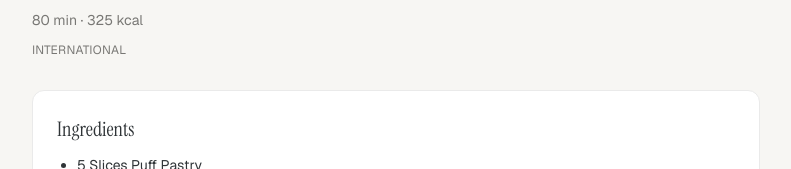
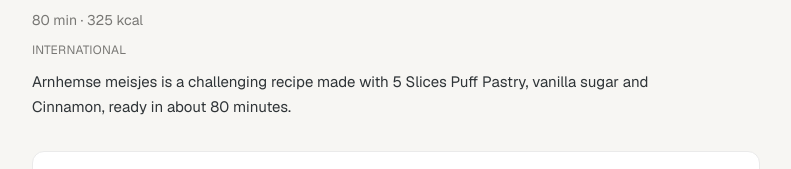
Before and after one commit to TechnoBytee/foody, a Next.js app: page /en/tarif/mealdb-53392 in a window 1280 px wide. Shown: the part 564-733 px from the top of the page, without its empty margins (244-1035 px from the left). Built offline with nearby package versions, Linux system fonts and the light colour scheme.

Commit message:
feat(recipes): generate short intro narrative for every recipe detail

```diff
--- a/package.json
+++ b/package.json
@@ -18,7 +18,8 @@
     "dev": "next dev",
     "build": "next build",
     "start": "next start",
-    "lint": "eslint"
+    "lint": "eslint",
+    "test": "node --test tests/*.test.mjs"
   },
   "dependencies": {
     "@supabase/ssr": "^0.12.7",
--- a/src/app/[locale]/tarif/[id]/page.tsx
+++ b/src/app/[locale]/tarif/[id]/page.tsx
@@ -3,6 +3,7 @@ import { notFound } from "next/navigation";
 import { recipes, getRecipe } from "@/data/recipes";
 import { getMessages, Locale } from "@/i18n";
 import { getAlternatives } from "@/services/ai";
+import { getRecipeIntro } from "@/lib/recipe-intro";
 import RecipeCards from "@/components/RecipeCards";
 
 export function generateStaticParams() {
@@ -64,6 +65,9 @@ export default async function RecipePage({
             )}
           </p>
         )}
+        <p className="max-w-2xl text-[15px] leading-relaxed text-[#2F3437]">
+          {getRecipeIntro(recipe, locale)}
+        </p>
       </div>
 
       {recipe.history && (
--- /dev/null
+++ b/src/lib/recipe-intro.ts
@@ -0,0 +1,60 @@
+import type { Recipe } from "@/data/types";
+
+// Tarif metinlerini elle düzenlemeden, mevcut alanlardan kısa bir giriş üretir.
+// Bu, ham veri dosyalarını değiştirmeden her tarife bir anlatım kazandırır.
+type Lang = "tr" | "en";
+
+const quantityPrefix: Record<Lang, RegExp> = {
+  tr:
+    /^\s*(?:[\d¼½¾.,]+\s*)?(?:su bardağı|tatlı kaşığı|çay kaşığı|yemek kaşığı|orta boy|küçük|büyük|yarım|diş|adet|tane|gram|g|kg|ml|litre|bardak|kaşık|avuç|demet|paket|kutu|sap|çubuk|yaprak)\s*/i,
+  en:
+    /^\s*(?:[\d./]+\s*)?(?:cups?|tablespoons?|teaspoons?|tbsp|tsp|cloves?|grams?|g|kg|ml|litres?|liters?|medium|small|large|pieces?|pinch|sprigs?|of)\s*/i,
+};
+
+const difficultyWord: Record<Lang, Record<Recipe["difficulty"], string>> = {
+  tr: { easy: "kolay", medium: "orta zorlukta", hard: "zorlu" },
+  en: { easy: "easy", medium: "medium-difficulty", hard: "challenging" },
+};
+
+function shortIngredient(value: string, lang: Lang): string {
+  let text = value.trim().replace(quantityPrefix[lang], "").trim();
+  text = text.replace(/\s*\([^)]*\)/g, "").replace(/^(?:of|the)\s+/i, "").replace(/[.,;]+$/, "");
+  if (text.length > 32) text = `${text.slice(0, 31).trimEnd()}…`;
+  return text;
+}
+
+function join(items: string[], lang: Lang): string {
+  if (items.length === 1) return items[0];
+  if (items.length === 2) return `${items[0]} ${lang === "tr" ? "ve" : "and"} ${items[1]}`;
+  return `${items.slice(0, -1).join(", ")} ${lang === "tr" ? "ve" : "and"} ${items[items.length - 1]}`;
+}
+
+export function getRecipeIntro(recipe: Recipe, lang: Lang): string {
+  const seen = new Set<string>();
+  const ingredients: string[] = [];
+  for (const raw of recipe.ingredients[lang]) {
+    const item = shortIngredient(raw, lang);
+    if (!item || seen.has(item)) continue;
+    seen.add(item);
+    ingredients.push(item);
+    if (ingredients.length === 3) break;
+  }
+
+  const list = join(ingredients, lang);
+  const time = recipe.time > 0;
+  const level = difficultyWord[lang][recipe.difficulty];
+
+  if (lang === "tr") {
+    const parts = [recipe.name.tr];
+    if (list) parts.push(`${list} gibi malzemelerle hazırlanır`);
+    if (time) parts.push(`yaklaşık ${recipe.time} dakikada tamamlanır`);
+    parts.push(`${level} bir tariftir.`);
+    return parts.join(", ");
+  }
+
+  const article = recipe.difficulty === "easy" ? "an" : "a";
+  let text = `${recipe.name.en} is ${article} ${level} recipe`;
+  if (list) text += ` made with ${list}`;
+  if (time) text += `, ready in about ${recipe.time} minutes`;
+  return `${text}.`;
+}
```
Also changed, not shown: 1 other file (tests, documents, lock files or other folders).
